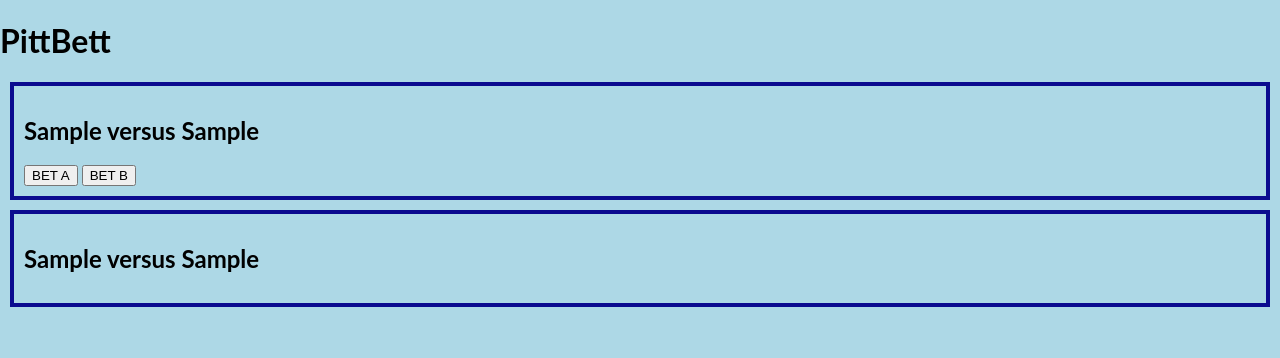
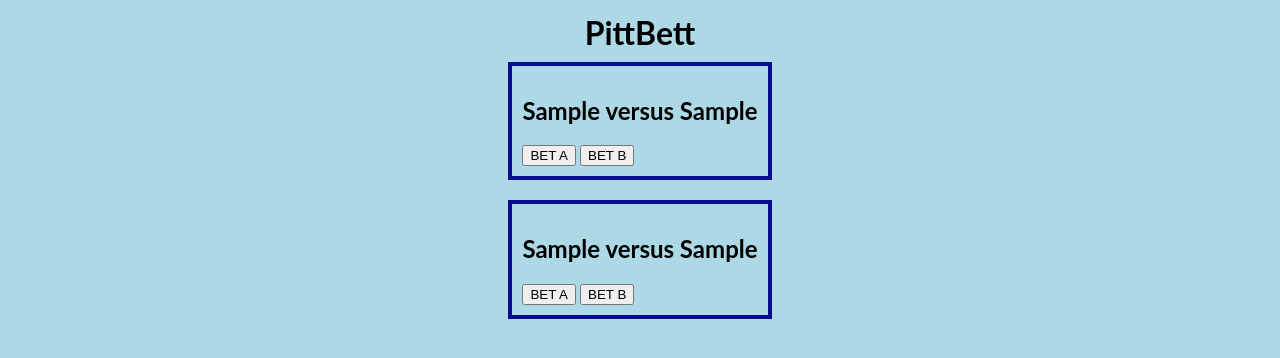
Before and after one commit to andrewimredy/1520website, a Flask app: template templates/index.html in a window 1280 px wide. Shown: the part 130-488 px from the top of the page. Run offline with Flask 2, Linux system fonts and the light colour scheme; the template is opened without the code that fills it: most values are stand-ins (such as "Sample title", 1, 10 or a date in 2020); parts of the project's set-up code (start-up, migrations or seed data) failed here and were passed over.

Commit message:
centered boxes

```diff
--- a/static/style/style.css
+++ b/static/style/style.css
@@ -48,3 +48,12 @@ body {
     margin: 10px;
     padding:10px;
 }
+
+.mainHeading{
+    margin: auto;
+}
+
+.mainContainer{
+    display: grid;
+    place-items: center;
+}
--- a/templates/index.html
+++ b/templates/index.html
@@ -3,7 +3,8 @@
 
   <body>
       {% block content %}
-    <h1>PittBett</h1>
+    <div class="mainContainer">
+        <h1 class=mainHeading>PittBett</h1>
         <div class="gameBox">
             <h2> {{ team1A }} versus {{ team1B }}</h2>
             <button type="button">BET A</button>
@@ -11,6 +12,9 @@
         </div>
         <div class="gameBox">
             <h2> {{ team2A }} versus {{ team2B }}</h2>
+            <button type="button">BET A</button>
+            <button type="button">BET B</button>
+        </div>
     </div>
 
     {% endblock %}
```
Lines whose indentation alone changed are shown as unchanged.
